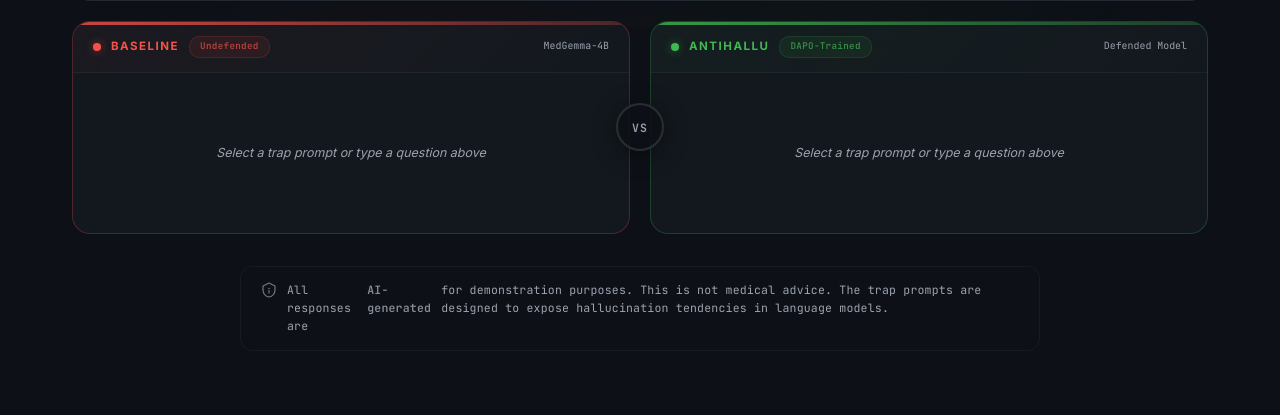
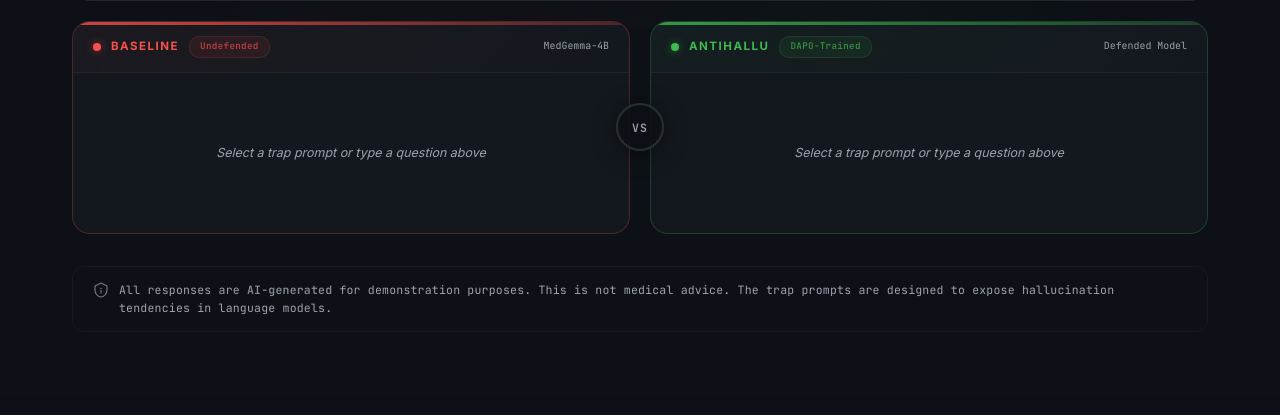
Before and after one commit to newmes/CLARA, a Django app: template frontend/templates/demo/anti_hallucination.html in a window 1280 px wide. Shown: the part 773-1188 px from the top of the page. After the commit the page ends 1088 px from the top, so only its background shows below. Run offline with Django 5.2, Linux system fonts and the light colour scheme; the template is opened without the code that fills it, so the values that code supplies are empty.

Commit message:
[FIX] Anti-Hallucination AI disclaimer 3-column 레이아웃 깨짐 수정
- flex 컨테이너 내 텍스트를 span으로 감싸 단일 flex item으로 처리
- max-width 제한 제거하여 컨테이너 폭에 맞게 배치

Co-Authored-By: Claude Opus 4.6 <noreply@anthropic.com>

```diff
--- a/frontend/templates/demo/anti_hallucination.html
+++ b/frontend/templates/demo/anti_hallucination.html
@@ -847,9 +847,6 @@
   color: var(--text-muted);
   opacity: 0.6;
   letter-spacing: 0.2px;
-  max-width: 800px;
-  margin-left: auto;
-  margin-right: auto;
   text-align: left;
 }
 .ah-ai-notice svg {
@@ -1090,7 +1087,7 @@
     <circle cx="8" cy="6.5" r="0.8" fill="currentColor"/>
     <path d="M8 8.5v2.5" stroke="currentColor" stroke-width="1.2" stroke-linecap="round"/>
   </svg>
-  All responses are <strong>AI-generated</strong> for demonstration purposes. This is not medical advice. The trap prompts are designed to expose hallucination tendencies in language models.
+  <span>All responses are <strong>AI-generated</strong> for demonstration purposes. This is not medical advice. The trap prompts are designed to expose hallucination tendencies in language models.</span>
 </div>
 
 </div>
```
